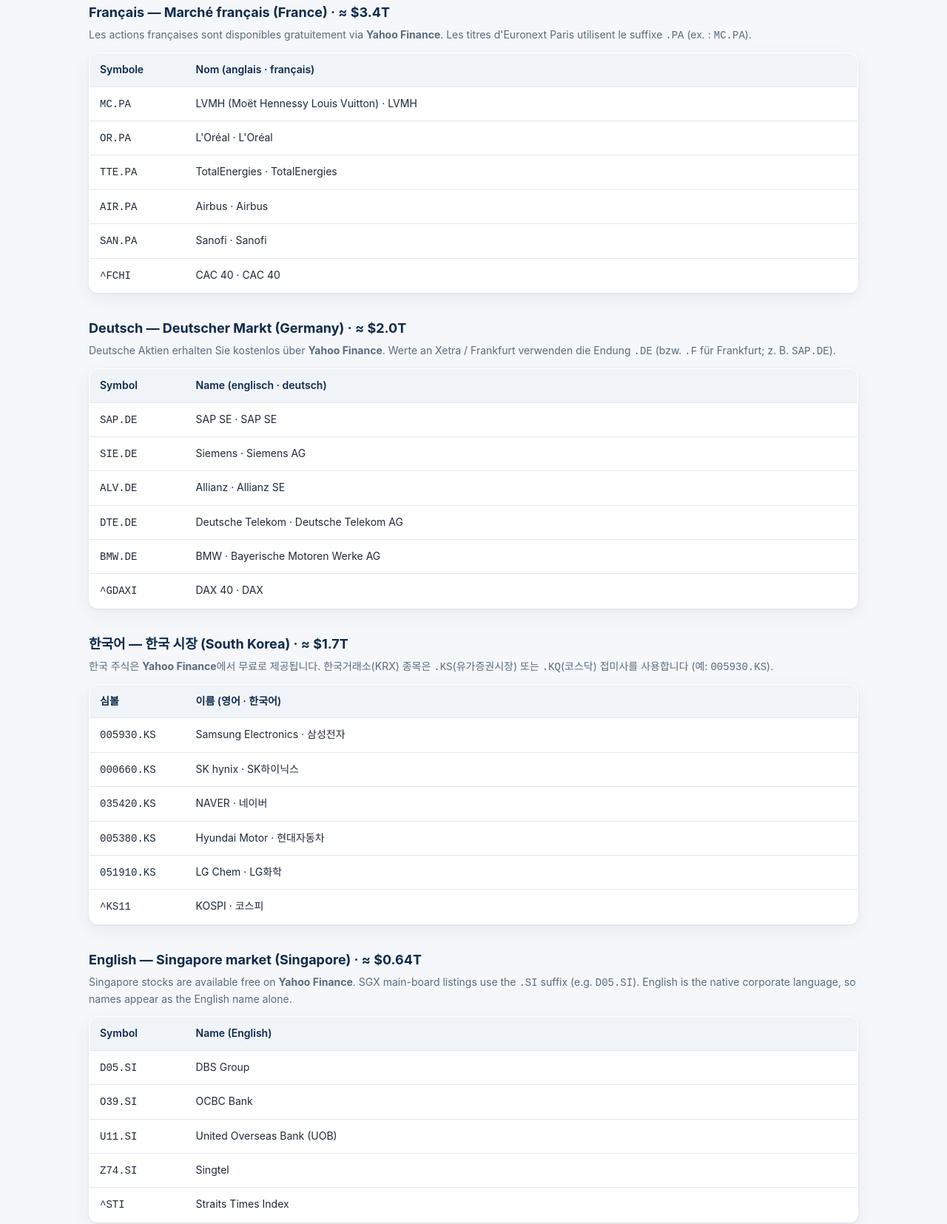
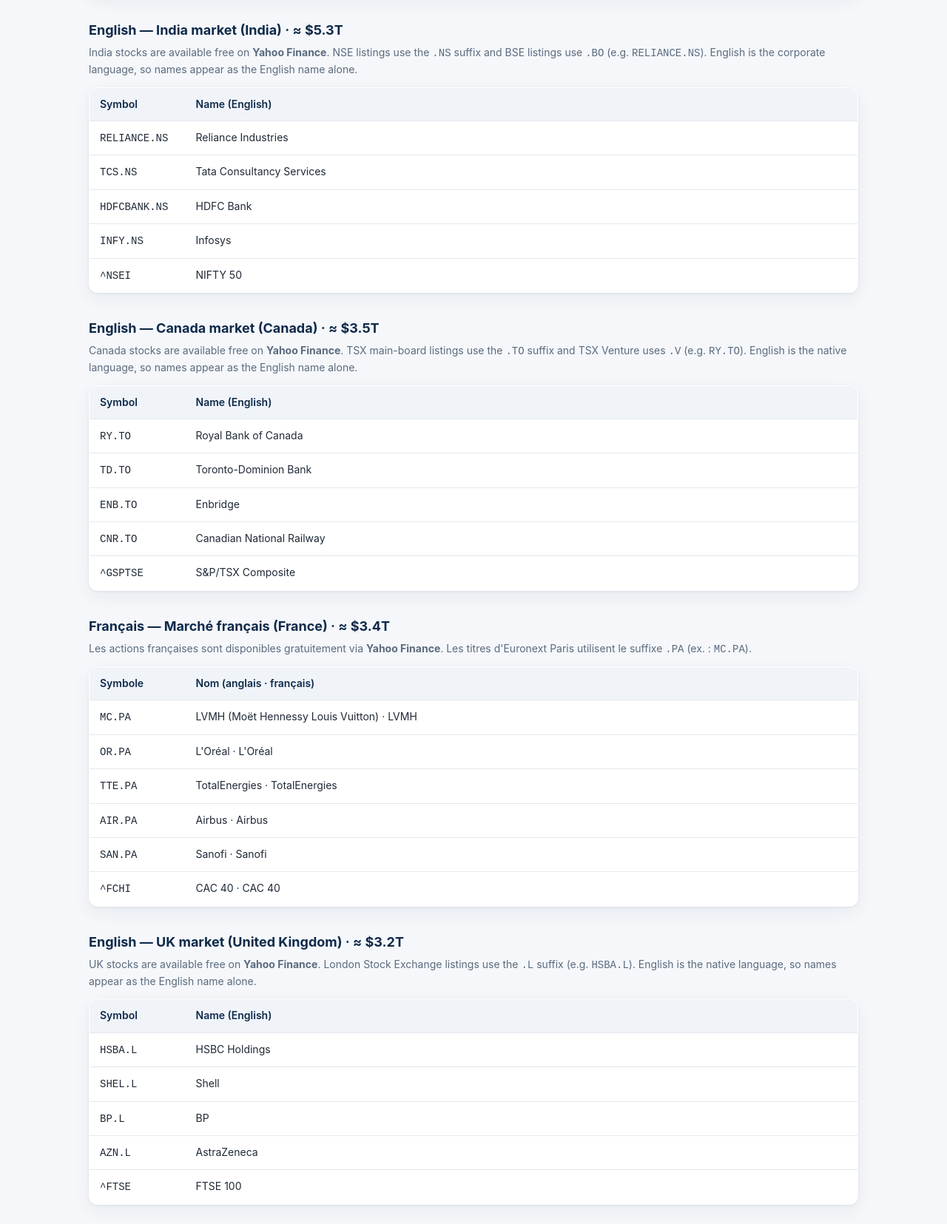
Before and after one commit to PanStories/mcp-stock-analyst, a website: page docs/index.html in a window 1280 px wide. Shown: the part 3152-4807 px from the top of the page at 74% size. Drawn offline with Linux system fonts and the light colour scheme.

Commit message:
docs: add English-language guides for India, Canada, UK (ordered by market cap); complete all 9 new-market guides
- README + docs/index.html: insert India (~$5.3T) after Japan, Canada (~$3.5T) after India, UK (~$3.2T) after France; update ordering intro 6 -> 9 markets
- English-speaking markets (SG/IN/CA/UK) show English name alone; native-language markets keep English · native format
- search.ts: add verified seeds HDFCBANK.NS, INFY.NS, ENB.TO, CNR.TO, BP.L, AZN.L

```diff
--- a/docs/index.html
+++ b/docs/index.html
@@ -362,8 +362,8 @@
   <div class="wrap">
     <h2 class="lang-en">Local Market Guides</h2>
     <h2 class="lang-zh hidden">本地市場指南</h2>
-    <p class="sub lang-en">Native-language quick guides for the six newly-added markets, ordered by stock-market capitalization: Japan → France → Germany → South Korea → Singapore → Malaysia. Every ticker is free on Yahoo Finance; names are English · native.</p>
-    <p class="sub lang-zh hidden">六大新增市场的本地语言速查，按市值排序：日本 → 法国 → 德国 → 韩国 → 新加坡 → 马来西亚。所有代码免费来自 Yahoo Finance；名称格式为 英文 · 本地名。</p>
+    <p class="sub lang-en">Native-language quick guides for the nine newly-added markets, ordered by stock-market capitalization: Japan → India → Canada → France → UK → Germany → South Korea → Singapore → Malaysia. Every ticker is free on Yahoo Finance; English-speaking markets show the English name alone.</p>
+    <p class="sub lang-zh hidden">九大新增市场的本地语言速查，按市值排序：日本 → 印度 → 加拿大 → 法国 → 英国 → 德国 → 韩国 → 新加坡 → 马来西亚。所有代码免费来自 Yahoo Finance；英语市场仅显示英文名。</p>
 
     <h3 class="guide-h">日本語 — 日本市場 (Japan) · ≈ $6.4T</h3>
     <p class="guide-note">日本の株式は Yahoo Finance から無料で取得できます。東京証券取引所（JPX）の銘柄には <code>.T</code> を付けます（例：<code>7203.T</code>）。</p>
@@ -378,6 +378,32 @@
       </tbody>
     </table>
 
+    <h3 class="guide-h">English — India market (India) · ≈ $5.3T</h3>
+    <p class="guide-note">India stocks are available free on <strong>Yahoo Finance</strong>. NSE listings use the <code>.NS</code> suffix and BSE listings use <code>.BO</code> (e.g. <code>RELIANCE.NS</code>). English is the corporate language, so names appear as the English name alone.</p>
+    <table class="guide-table">
+      <thead><tr><th>Symbol</th><th>Name (English)</th></tr></thead>
+      <tbody>
+        <tr><td><code>RELIANCE.NS</code></td><td>Reliance Industries</td></tr>
+        <tr><td><code>TCS.NS</code></td><td>Tata Consultancy Services</td></tr>
+        <tr><td><code>HDFCBANK.NS</code></td><td>HDFC Bank</td></tr>
+        <tr><td><code>INFY.NS</code></td><td>Infosys</td></tr>
+        <tr><td><code>^NSEI</code></td><td>NIFTY 50</td></tr>
+      </tbody>
+    </table>
+
+    <h3 class="guide-h">English — Canada market (Canada) · ≈ $3.5T</h3>
+    <p class="guide-note">Canada stocks are available free on <strong>Yahoo Finance</strong>. TSX main-board listings use the <code>.TO</code> suffix and TSX Venture uses <code>.V</code> (e.g. <code>RY.TO</code>). English is the native language, so names appear as the English name alone.</p>
+    <table class="guide-table">
+      <thead><tr><th>Symbol</th><th>Name (English)</th></tr></thead>
+      <tbody>
+        <tr><td><code>RY.TO</code></td><td>Royal Bank of Canada</td></tr>
+        <tr><td><code>TD.TO</code></td><td>Toronto-Dominion Bank</td></tr>
+        <tr><td><code>ENB.TO</code></td><td>Enbridge</td></tr>
+        <tr><td><code>CNR.TO</code></td><td>Canadian National Railway</td></tr>
+        <tr><td><code>^GSPTSE</code></td><td>S&amp;P/TSX Composite</td></tr>
+      </tbody>
+    </table>
+
     <h3 class="guide-h">Français — Marché français (France) · ≈ $3.4T</h3>
     <p class="guide-note">Les actions françaises sont disponibles gratuitement via <strong>Yahoo Finance</strong>. Les titres d'Euronext Paris utilisent le suffixe <code>.PA</code> (ex. : <code>MC.PA</code>).</p>
     <table class="guide-table">
@@ -389,6 +415,19 @@
         <tr><td><code>AIR.PA</code></td><td>Airbus · Airbus</td></tr>
         <tr><td><code>SAN.PA</code></td><td>Sanofi · Sanofi</td></tr>
         <tr><td><code>^FCHI</code></td><td>CAC 40 · CAC 40</td></tr>
+      </tbody>
+    </table>
+
+    <h3 class="guide-h">English — UK market (United Kingdom) · ≈ $3.2T</h3>
+    <p class="guide-note">UK stocks are available free on <strong>Yahoo Finance</strong>. London Stock Exchange listings use the <code>.L</code> suffix (e.g. <code>HSBA.L</code>). English is the native language, so names appear as the English name alone.</p>
+    <table class="guide-table">
+      <thead><tr><th>Symbol</th><th>Name (English)</th></tr></thead>
+      <tbody>
+        <tr><td><code>HSBA.L</code></td><td>HSBC Holdings</td></tr>
+        <tr><td><code>SHEL.L</code></td><td>Shell</td></tr>
+        <tr><td><code>BP.L</code></td><td>BP</td></tr>
+        <tr><td><code>AZN.L</code></td><td>AstraZeneca</td></tr>
+        <tr><td><code>^FTSE</code></td><td>FTSE 100</td></tr>
       </tbody>
     </table>
 
--- a/src/datasources/search.ts
+++ b/src/datasources/search.ts
@@ -62,9 +62,13 @@
   { code: '^N225', name: 'Nikkei 225 日経平均株価' },
   { code: 'RELIANCE.NS', name: 'Reliance Industries' },
   { code: 'TCS.NS', name: 'Tata Consultancy Services' },
+  { code: 'HDFCBANK.NS', name: 'HDFC Bank' },
+  { code: 'INFY.NS', name: 'Infosys' },
   { code: '^NSEI', name: 'NIFTY 50' },
   { code: 'RY.TO', name: 'Royal Bank of Canada' },
   { code: 'TD.TO', name: 'Toronto-Dominion Bank' },
+  { code: 'ENB.TO', name: 'Enbridge' },
+  { code: 'CNR.TO', name: 'Canadian National Railway' },
   { code: '^GSPTSE', name: 'S&P/TSX Composite' },
   { code: '005930.KS', name: 'Samsung Electronics 삼성전자' },
   { code: '000660.KS', name: 'SK hynix SK하이닉스' },
@@ -74,6 +78,8 @@
   { code: '^KS11', name: 'KOSPI 코스피' },
   { code: 'HSBA.L', name: 'HSBC Holdings' },
   { code: 'SHEL.L', name: 'Shell plc' },
+  { code: 'BP.L', name: 'BP' },
+  { code: 'AZN.L', name: 'AstraZeneca' },
   { code: '^FTSE', name: 'FTSE 100' },
   { code: 'MC.PA', name: 'LVMH (Moët Hennessy Louis Vuitton)' },
   { code: 'OR.PA', name: "L'Oréal" },
```
Also changed, not shown: README.md.
